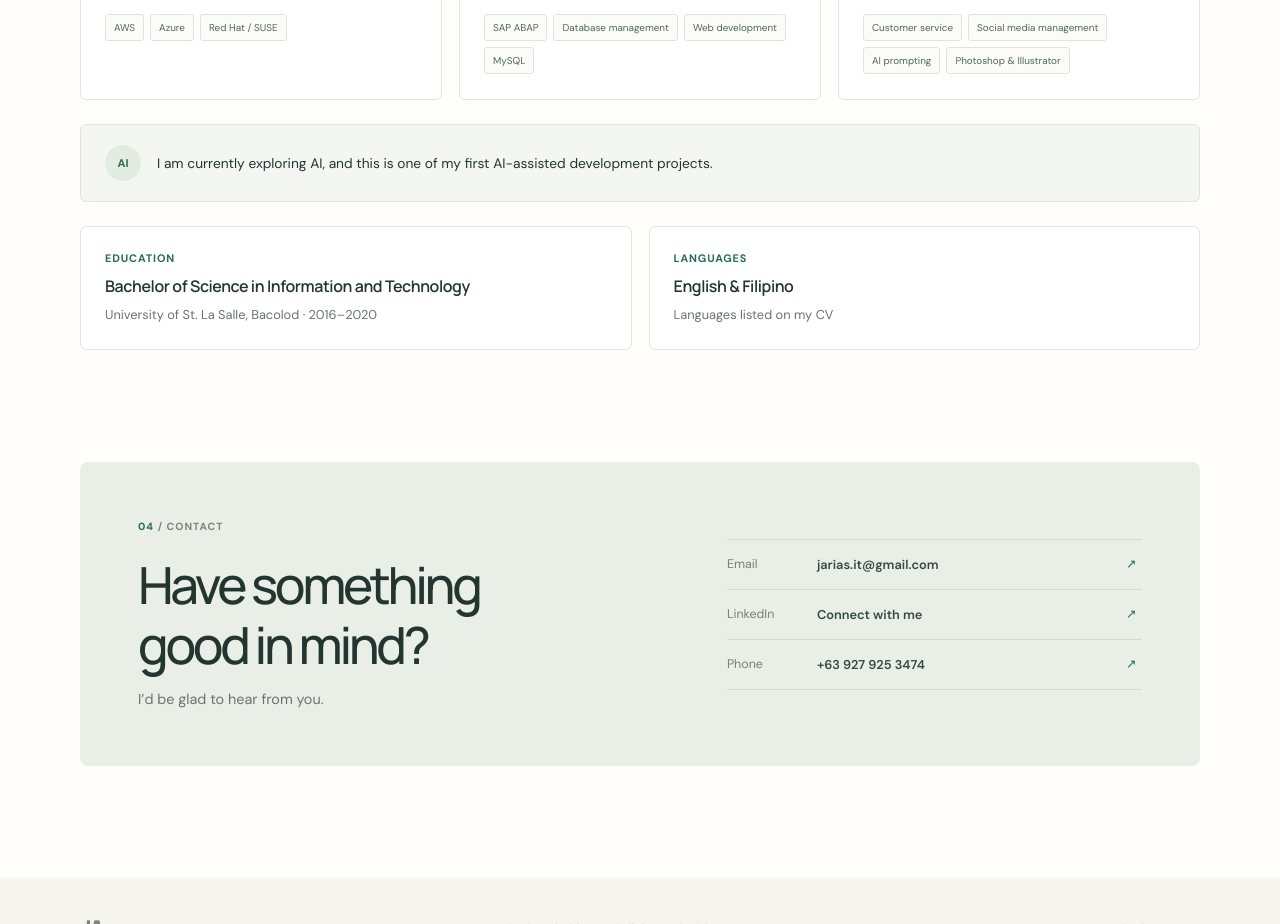
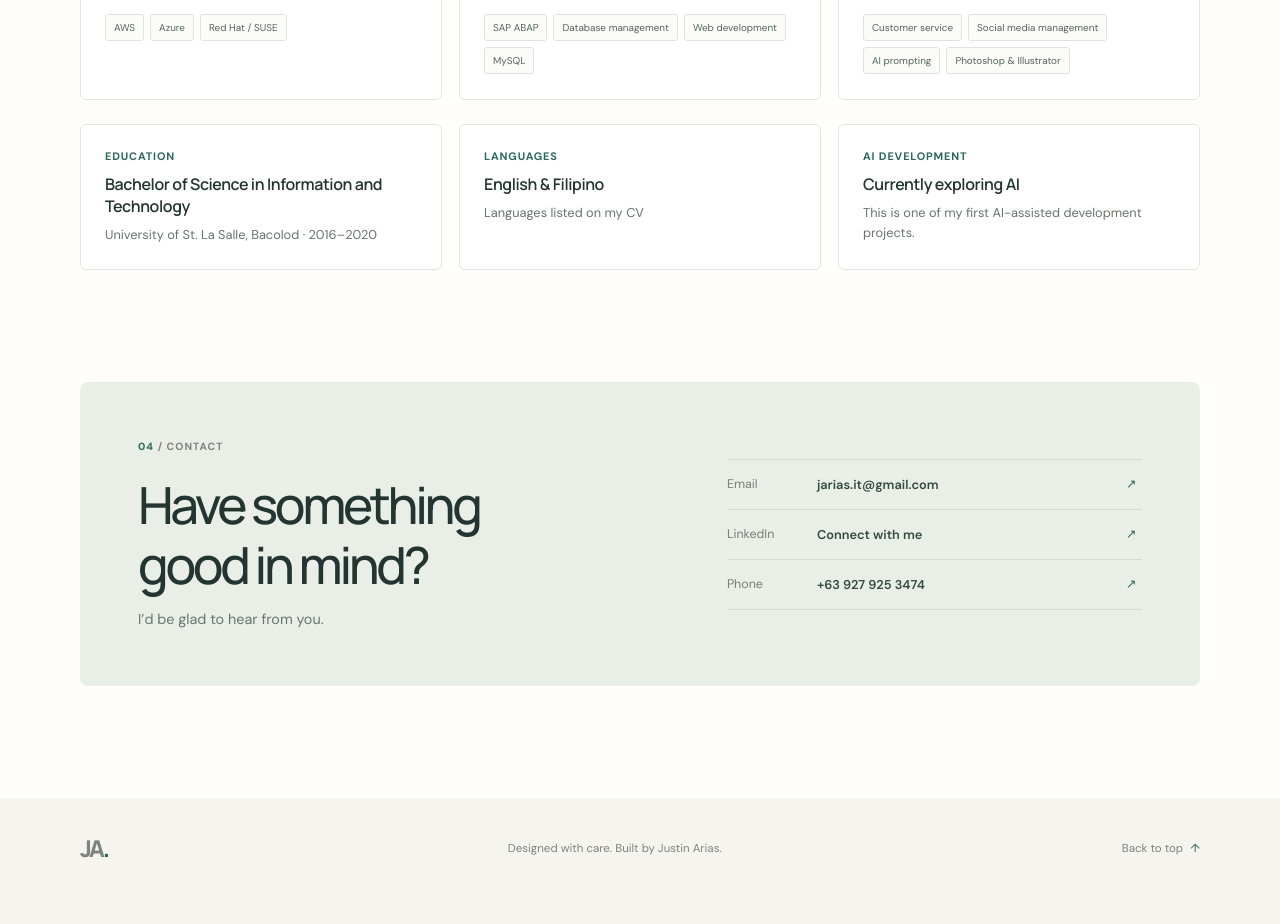
Before and after one commit to Lolominonanay/Justinfirstrepo, a plain HTML site: page index.html in a window 1280 px wide. Shown: the part 3170-4094 px from the top of the page. After the commit the page ends 4068 px from the top, so only its background shows below. Drawn offline with Linux system fonts and the light colour scheme.

Commit message:
what i work with update v1.3

```diff
--- a/index.html
+++ b/index.html
@@ -214,10 +214,6 @@
               </ul>
             </article>
           </div>
-          <aside class="ai-note">
-            <span class="ai-note-label">AI</span>
-            <p>I am currently exploring AI, and this is one of my first AI-assisted development projects.</p>
-          </aside>
           <div class="profile-details">
             <article>
               <p class="profile-label">Education</p>
@@ -228,6 +224,11 @@
               <p class="profile-label">Languages</p>
               <h3>English &amp; Filipino</h3>
               <p>Languages listed on my CV</p>
+            </article>
+            <article>
+              <p class="profile-label">AI development</p>
+              <h3>Currently exploring AI</h3>
+              <p>This is one of my first AI-assisted development projects.</p>
             </article>
           </div>
         </div>
--- a/portfolio.css
+++ b/portfolio.css
@@ -640,7 +640,7 @@ h3 {
 
 .profile-details {
   display: grid;
-  grid-template-columns: repeat(2, 1fr);
+  grid-template-columns: repeat(3, 1fr);
   gap: 17px;
   margin-top: 24px;
 }
```
